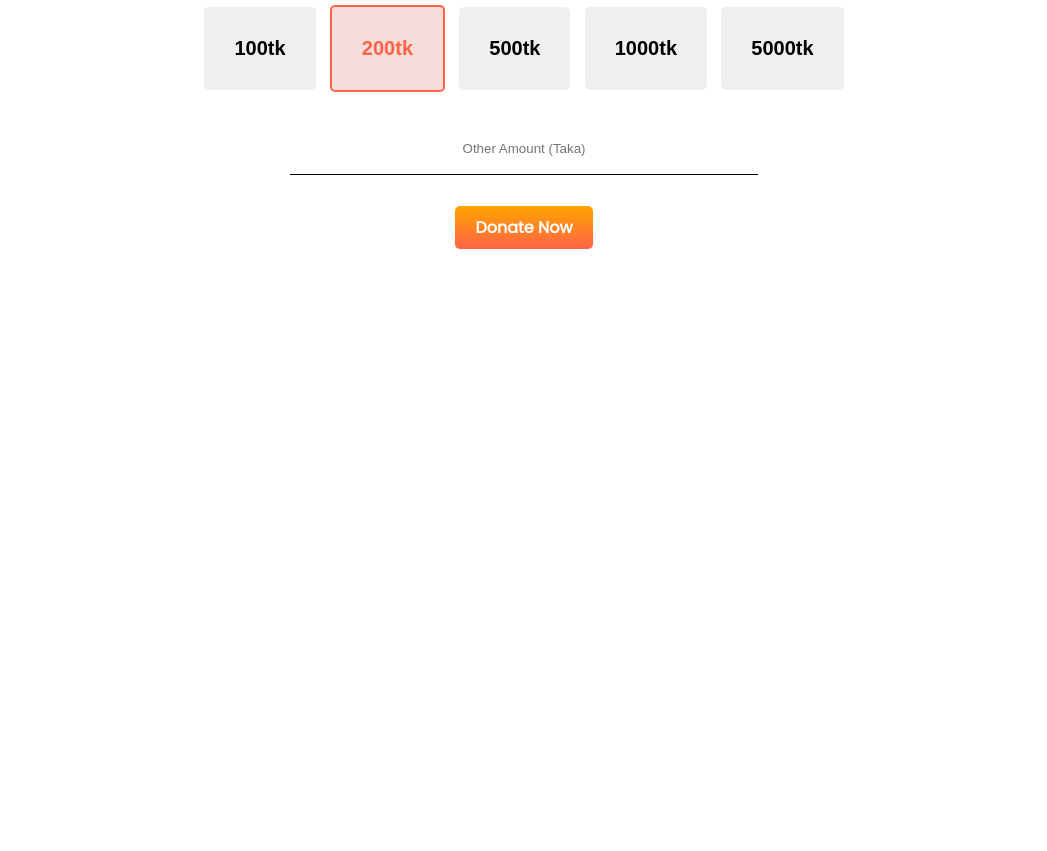
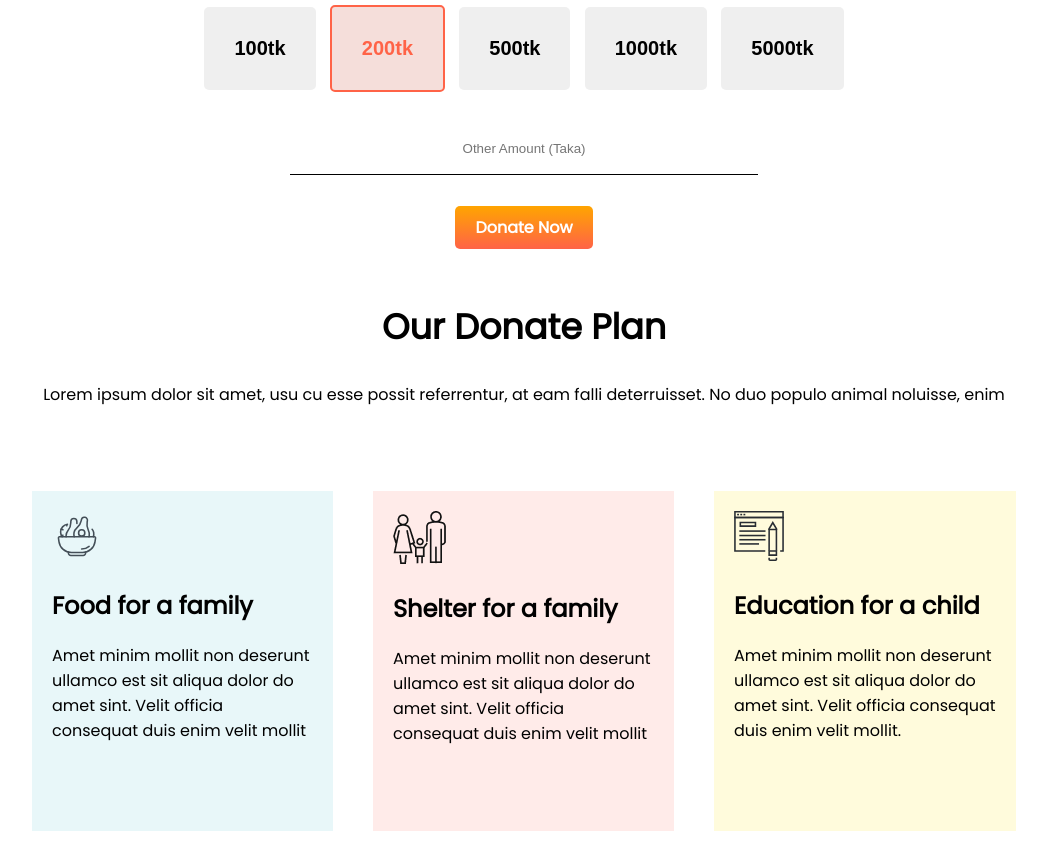
Before and after one commit to Farhanhkr/donate-today-main, a plain HTML site: page index.html in a window 1280 px wide. Shown: the part 837-1688 px from the top of the page, without its empty margins (116-1163 px from the left). Before the commit the page ends 1137 px from the top, so only its background shows below. Drawn offline with Linux system fonts and the light colour scheme.

Commit message:
second part added

```diff
--- a/index.html
+++ b/index.html
@@ -43,8 +43,36 @@ deterruisset. No duo populo animal noluisse, enim
             </form>
             <a class="link-button" target="_blank" href="www.google.com">Donate Now</a>
         </div>
-
-     </section>
+    </section>
+    <section class="third-part">
+        <div>
+            <h1 class="h1-tag">Our Donate Plan</h1>
+            <p>Lorem ipsum dolor sit amet, usu cu esse possit referrentur, at eam falli
+                deterruisset. No duo populo animal noluisse, enim</p>
+        </div>
+        <div class="Donate-Plan">
+            <div class="Food-for-a-family">
+                <img class="firsr-icon" src="icons/icon8.svg" alt="">
+                <h2>Food for a family</h2>
+                <p>Amet minim mollit non deserunt ullamco est sit aliqua dolor do amet sint. Velit officia consequat duis enim velit mollit</p>
+            </div>
+            <div class="Shelter-for-a-family">
+                <img class="second-icon" src="icons/shelter.png" alt="">
+                <h2>Shelter for a family</h2>
+                <p>Amet minim mollit non deserunt
+                    ullamco est sit aliqua dolor do amet
+                    sint. Velit officia consequat duis enim
+                    velit mollit</p>
+            </div>
+            <div class="Education-for-a-child">
+                <img class="third-icon" src="icons/icon4.svg" alt="">
+                <h2>Education for a child</h2>
+                <p>Amet minim mollit non deserunt
+                    ullamco est sit aliqua dolor do amet
+                    sint. Velit officia consequat duis enim
+                    velit mollit.</p>
+            </div>
+        </div>
 
 </body>
 </html>
--- a/style.css
+++ b/style.css
@@ -55,3 +55,39 @@ input{
     width: 40%;
     text-align: center;
 }
+.third-part{
+    text-align: center;
+}
+.Donate-Plan{
+    display: flex;
+    margin-left: 10%;
+    margin-right: 10%;
+    margin-top: 5%;
+}
+.Food-for-a-family{
+    margin: 20px;
+    background-color:rgba(214, 241, 245, 0.555);
+    padding: 20px;
+    height: 300px;
+    text-align: left;
+}
+.Shelter-for-a-family{
+    margin: 20px;
+    background-color:rgba(255, 228, 225, 0.712);
+    padding: 20px;
+    height: 300px;
+    text-align: left;
+}
+.Education-for-a-child{
+    margin: 20px;
+    background-color:rgba(255, 250, 205, 0.692);
+    padding: 20px;
+    height: 300px;
+    text-align: left;
+}
+.firsr-icon{
+    width: 50px;
+}
+.third-icon{
+    width: 50px;
+}
```
